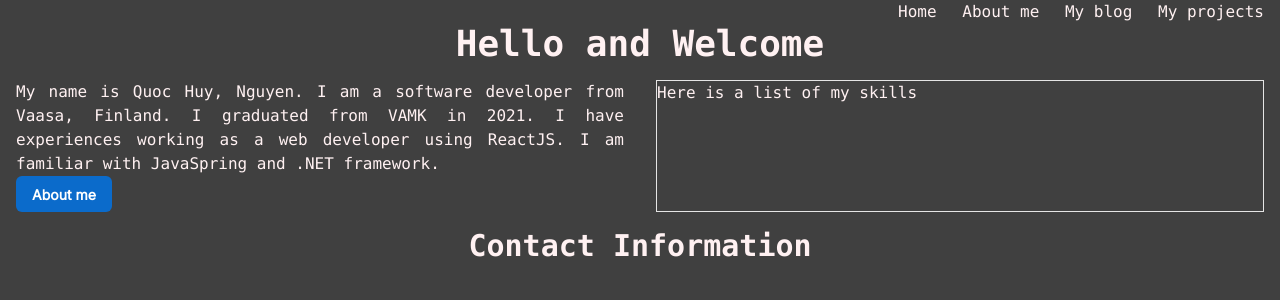
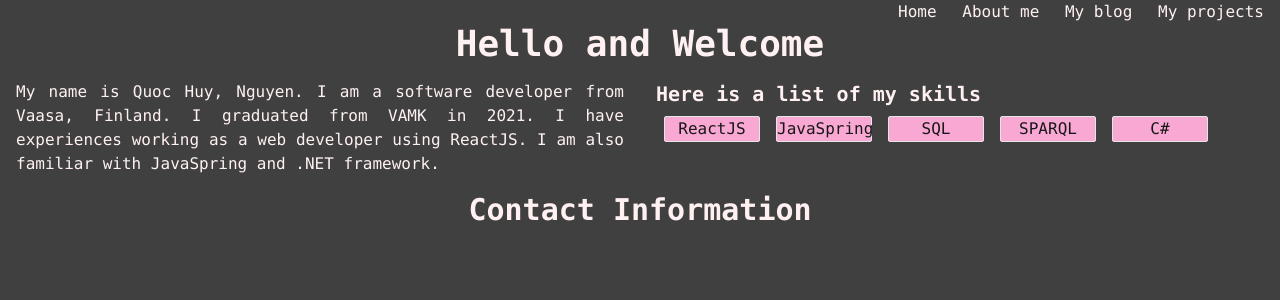
Before and after one commit to papaga3/portfolio, a Next.js app: page / in a window 1280 px wide. Shown: the top 300 px of the page. Built offline with nearby package versions, Linux system fonts and the light colour scheme.

Commit message:
small update

```diff
--- a/src/app/page.tsx
+++ b/src/app/page.tsx
@@ -19,15 +19,15 @@ const Home = () => {
       <div className="grid grid-cols-1 md:grid-cols-2">
         <div className="m-4 text-justify">
           <p> My name is Quoc Huy, Nguyen. I am a software developer from Vaasa, Finland. I graduated from VAMK in 2021.
-              I have experiences working as a web developer using ReactJS. I am familiar with JavaSpring and .NET framework.
+              I have experiences working as a web developer using ReactJS. I am also familiar with JavaSpring and .NET framework.
           </p>
-          <Button>
-            <Link href="/about"> About me </Link>
-          </Button>
         </div>
 
-        <div className="border m-4">
-            <h2> Here is a list of my skills </h2>
+        <div className="m-4">
+            <h3 className="text-xl font-bold"> Here is a list of my skills </h3>
+            { skills.map((item) =>
+                <div className="inline-block m-2 bg-pink-300 border rounded-sm text-center text-neutral-900 w-80 md:w-24"> {item} </div>)
+            }
         </div>
       </div>
 
```
